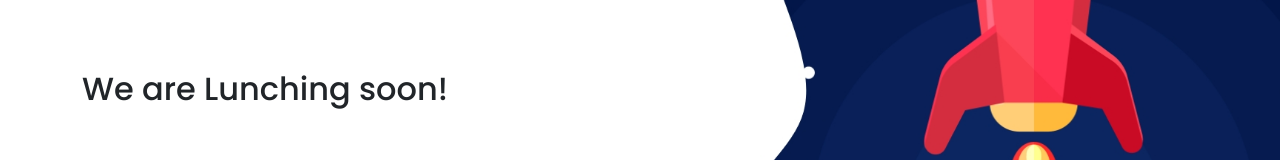
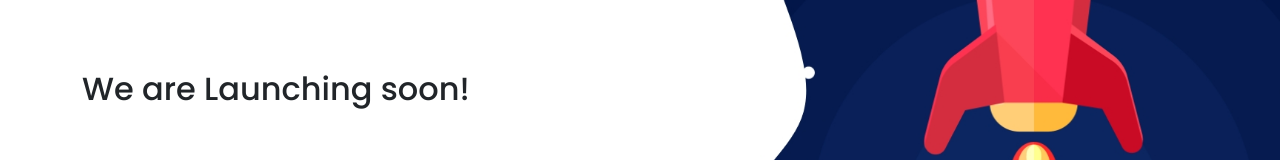
Before and after one commit to blackmarlin-io/blackmarlin-io.github.io, a plain HTML site: page index.html in a window 1280 px wide. Shown: the part 307-467 px from the top of the page. Drawn offline with Linux system fonts and the light colour scheme.

Commit message:
fix-typo

```diff
--- a/index.html
+++ b/index.html
@@ -32,7 +32,7 @@
             <div class="container">
                 <div class="row">
                     <div class="col-lg-8">
-                        <h2>We are Lunching soon!</h2>
+                        <h2>We are Launching soon!</h2>
                     </div>
                 </div>
             </div>
```
